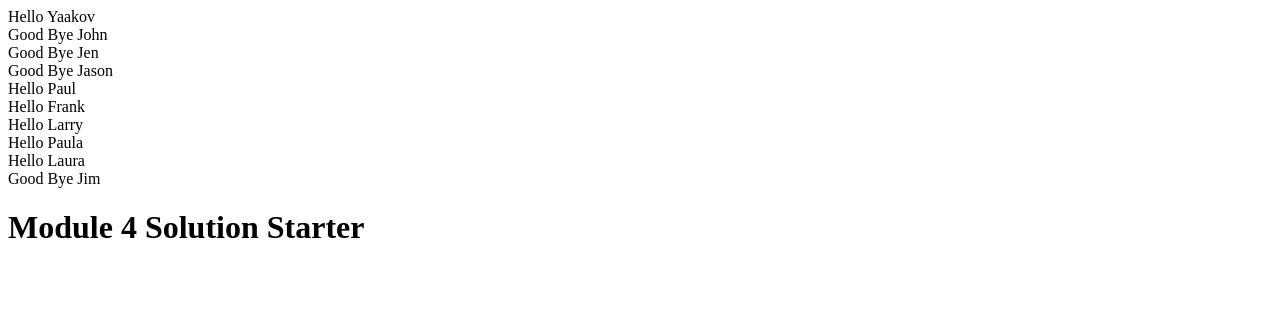
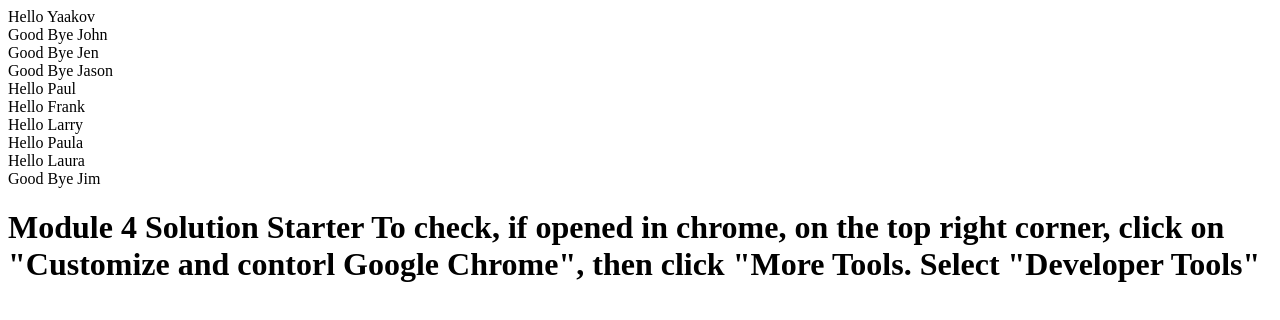
Before and after one commit to ira4982/module4, a plain HTML site: page index.html in a window 1280 px wide. Drawn offline with Linux system fonts and the light colour scheme.

Commit message:
Update index.html

```diff
--- a/index.html
+++ b/index.html
@@ -8,6 +8,8 @@
   <script src="script.js"></script>
 </head>
 <body>
-  <h1>Module 4 Solution Starter</h1>
+  <h1>Module 4 Solution Starter
+  To check, if opened in chrome, on the top right corner, click on "Customize and contorl Google Chrome", then click "More Tools. Select "Developer Tools"
+  </h1>
 </body>
 </html>
```
